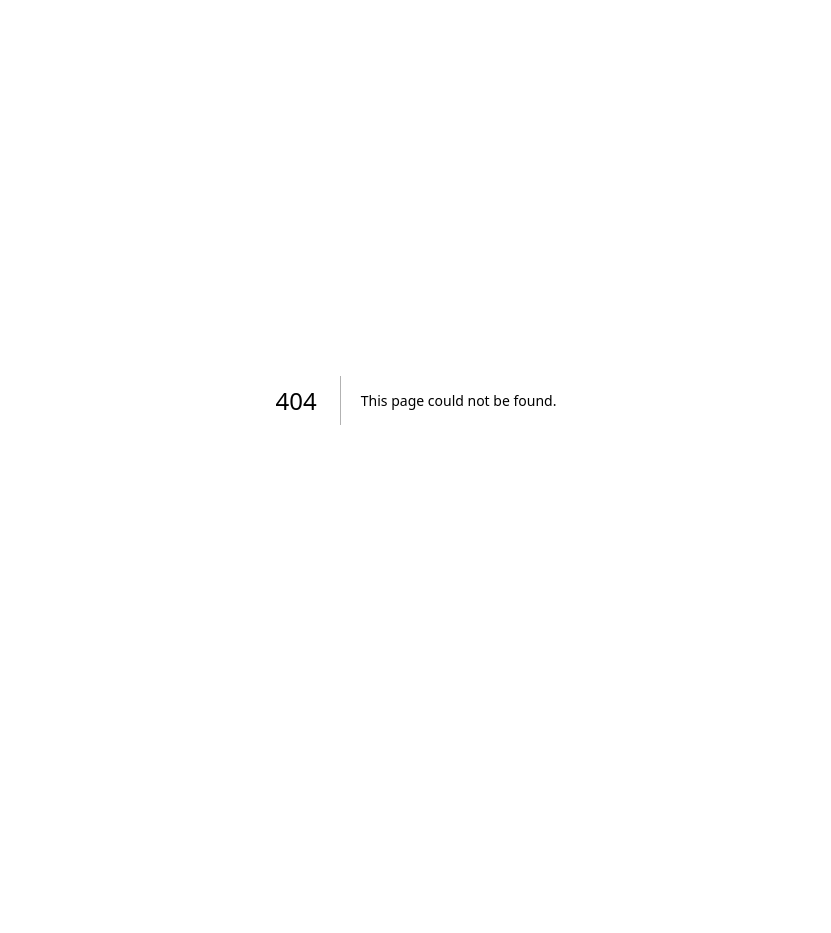
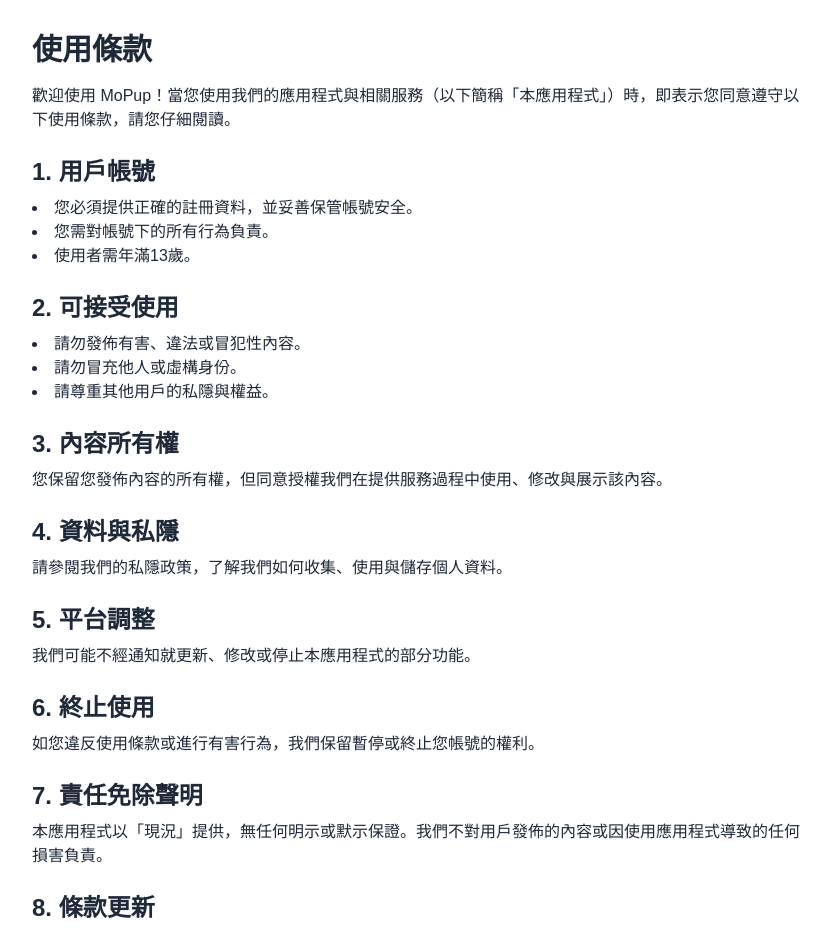
Before and after one commit to shing1223/mopup-web, a Next.js app: page /terms in a window 1280 px wide. Before the commit this address had no page. Shown: the top 933 px of the page, without its empty margins (224-1055 px from the left). Before the commit the page ends 800 px from the top, so only its background shows below. Built offline with nearby package versions, Linux system fonts and the light colour scheme.

Commit message:
Initial commit

```diff
--- /dev/null
+++ b/app/terms/page.tsx
@@ -0,0 +1,111 @@
+// pages/terms.tsx
+'use client';
+
+import { useSearchParams } from 'next/navigation';
+
+export default function TermsOfService() {
+    const searchParams = useSearchParams();
+    const lang = searchParams.get('en') !== null ? 'en' : 'zh';
+
+    return (
+        <main className="min-h-screen p-8 bg-white text-gray-800">
+            <div className="max-w-3xl mx-auto">
+                {lang === 'en' ? (
+                    <>
+                        <h1 className="text-3xl font-bold mb-4">Terms of Service</h1>
+                        <p className="mb-4">
+                            Welcome to MoPup! By using our mobile application and related services ("the App"), you agree to be bound by the following Terms of Service. Please read them carefully.
+                        </p>
+                        <h2 className="text-2xl font-semibold mt-6 mb-2">1. User Accounts</h2>
+                        <ul className="list-disc list-inside mb-4">
+                            <li>You must provide accurate registration information and keep your account secure.</li>
+                            <li>You are responsible for all activities that occur under your account.</li>
+                            <li>You must be at least 13 years old to use the App.</li>
+                        </ul>
+                        <h2 className="text-2xl font-semibold mt-6 mb-2">2. Acceptable Use</h2>
+                        <ul className="list-disc list-inside mb-4">
+                            <li>Do not post harmful, illegal, or offensive content.</li>
+                            <li>Do not impersonate others or misrepresent your identity.</li>
+                            <li>Respect the privacy and rights of other users.</li>
+                        </ul>
+                        <h2 className="text-2xl font-semibold mt-6 mb-2">3. Content Ownership</h2>
+                        <p className="mb-4">
+                            You retain ownership of any content you post, but grant us a license to use, modify, and display that content to provide the service.
+                        </p>
+                        <h2 className="text-2xl font-semibold mt-6 mb-2">4. Data and Privacy</h2>
+                        <p className="mb-4">
+                            Please refer to our Privacy Policy for how we collect, use, and store personal data.
+                        </p>
+                        <h2 className="text-2xl font-semibold mt-6 mb-2">5. Platform Modifications</h2>
+                        <p className="mb-4">
+                            We may update, modify, or discontinue features of the App at any time without prior notice.
+                        </p>
+                        <h2 className="text-2xl font-semibold mt-6 mb-2">6. Termination</h2>
+                        <p className="mb-4">
+                            We reserve the right to suspend or terminate your account if you violate these terms or engage in harmful behavior.
+                        </p>
+                        <h2 className="text-2xl font-semibold mt-6 mb-2">7. Liability Disclaimer</h2>
+                        <p className="mb-4">
+                            The App is provided "as is" without warranties of any kind. We are not responsible for content posted by users or any damages arising from use of the App.
+                        </p>
+                        <h2 className="text-2xl font-semibold mt-6 mb-2">8. Changes to Terms</h2>
+                        <p className="mb-4">
+                            We may revise these terms from time to time. Continued use of the App constitutes acceptance of the revised terms.
+                        </p>
+                        <h2 className="text-2xl font-semibold mt-6 mb-2">9. Contact</h2>
+                        <p>
+                            If you have any questions about these Terms, contact us at: <strong>support@mopupapp.com</strong>
+                        </p>
+                    </>
+                ) : (
+                    <>
+                        <h1 className="text-3xl font-bold mb-4">使用條款</h1>
+                        <p className="mb-4">
+                            歡迎使用 MoPup！當您使用我們的應用程式與相關服務（以下簡稱「本應用程式」）時，即表示您同意遵守以下使用條款，請您仔細閱讀。
+                        </p>
+                        <h2 className="text-2xl font-semibold mt-6 mb-2">1. 用戶帳號</h2>
+                        <ul className="list-disc list-inside mb-4">
+                            <li>您必須提供正確的註冊資料，並妥善保管帳號安全。</li>
+                            <li>您需對帳號下的所有行為負責。</li>
+                            <li>使用者需年滿13歲。</li>
+                        </ul>
+                        <h2 className="text-2xl font-semibold mt-6 mb-2">2. 可接受使用</h2>
+                        <ul className="list-disc list-inside mb-4">
+                            <li>請勿發佈有害、違法或冒犯性內容。</li>
+                            <li>請勿冒充他人或虛構身份。</li>
+                            <li>請尊重其他用戶的私隱與權益。</li>
+                        </ul>
+                        <h2 className="text-2xl font-semibold mt-6 mb-2">3. 內容所有權</h2>
+                        <p className="mb-4">
+                            您保留您發佈內容的所有權，但同意授權我們在提供服務過程中使用、修改與展示該內容。
+                        </p>
+                        <h2 className="text-2xl font-semibold mt-6 mb-2">4. 資料與私隱</h2>
+                        <p className="mb-4">
+                            請參閱我們的私隱政策，了解我們如何收集、使用與儲存個人資料。
+                        </p>
+                        <h2 className="text-2xl font-semibold mt-6 mb-2">5. 平台調整</h2>
+                        <p className="mb-4">
+                            我們可能不經通知就更新、修改或停止本應用程式的部分功能。
+                        </p>
+                        <h2 className="text-2xl font-semibold mt-6 mb-2">6. 終止使用</h2>
+                        <p className="mb-4">
+                            如您違反使用條款或進行有害行為，我們保留暫停或終止您帳號的權利。
+                        </p>
+                        <h2 className="text-2xl font-semibold mt-6 mb-2">7. 責任免除聲明</h2>
+                        <p className="mb-4">
+                            本應用程式以「現況」提供，無任何明示或默示保證。我們不對用戶發佈的內容或因使用應用程式導致的任何損害負責。
+                        </p>
+                        <h2 className="text-2xl font-semibold mt-6 mb-2">8. 條款更新</h2>
+                        <p className="mb-4">
+                            我們可能不時修訂本條款，您持續使用本應用程式即表示接受修訂內容。
+                        </p>
+                        <h2 className="text-2xl font-semibold mt-6 mb-2">9. 聯絡方式</h2>
+                        <p>
+                            如對本使用條款有任何疑問，請聯絡：<strong>support@mopupapp.com</strong>
+                        </p>
+                    </>
+                )}
+            </div>
+        </main>
+    );
+}
```
